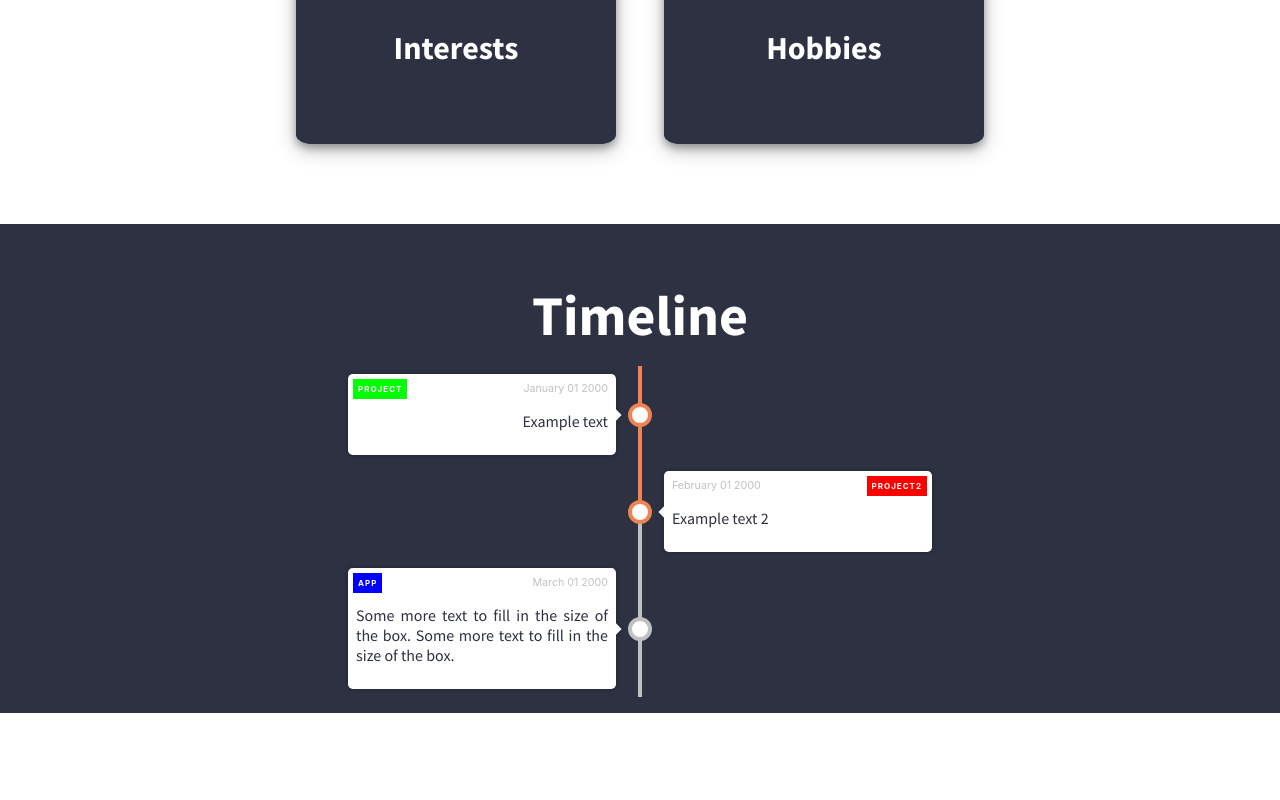
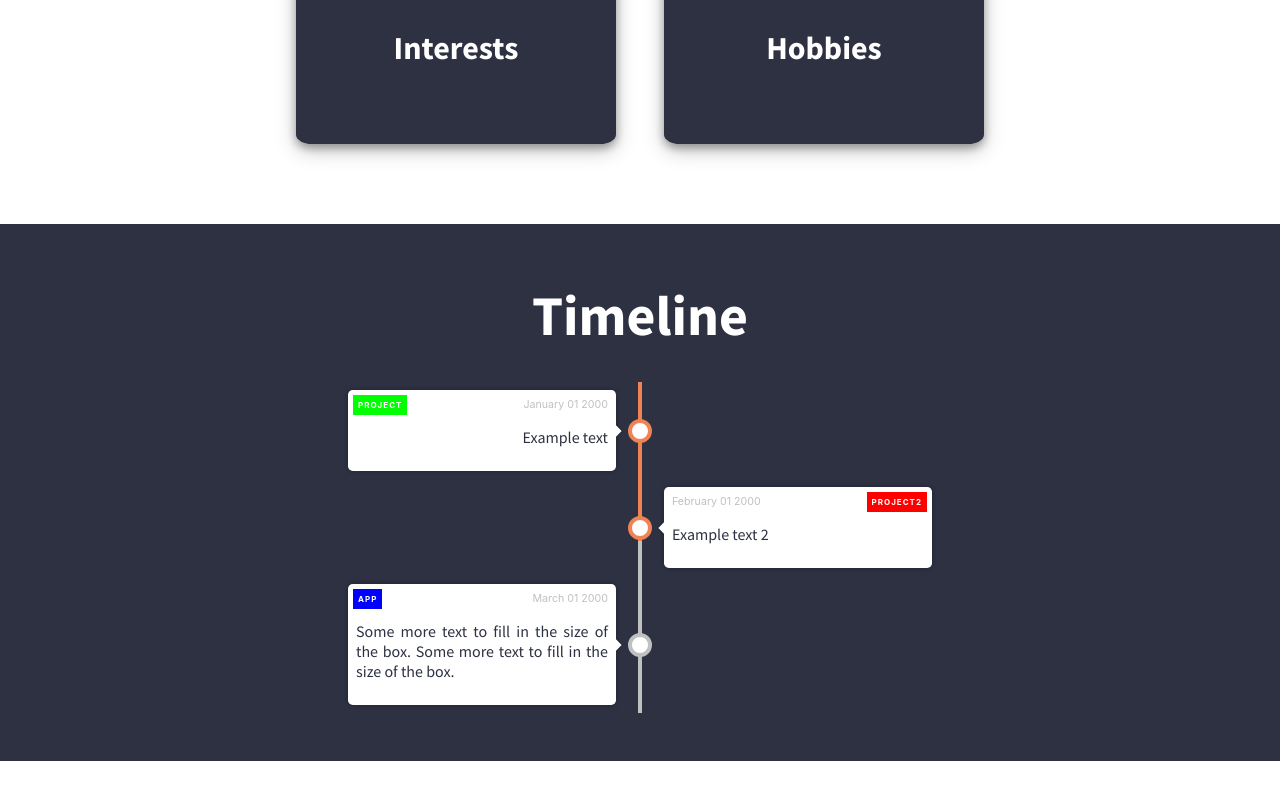
Before and after one commit to granitdula/personal-website, a React (Create React App) app: page / in a window 1280 px wide. Shown: the part 1294-2094 px from the top of the page. Built offline with nearby package versions, Linux system fonts and the light colour scheme.

Commit message:
adjusted margins in the timeline graph

```diff
--- a/src/components/sections/timeline/Timeline.css
+++ b/src/components/sections/timeline/Timeline.css
@@ -12,5 +12,5 @@
   color: white;
   font-family: 'Source Sans Pro', sans-serif;
   font-size: 42pt;
-  margin-bottom: 1rem;
+  margin-bottom: 2rem;
 }
--- a/src/components/visualisations/timeline-graph/TimelineGraph.css
+++ b/src/components/visualisations/timeline-graph/TimelineGraph.css
@@ -3,7 +3,7 @@
   flex-direction: column;
   position: relative;
   width: 45rem;
-  margin-bottom: 1rem;
+  margin-bottom: 3rem;
 }
 
 .timeline-graph-container .timeline-line {
```
